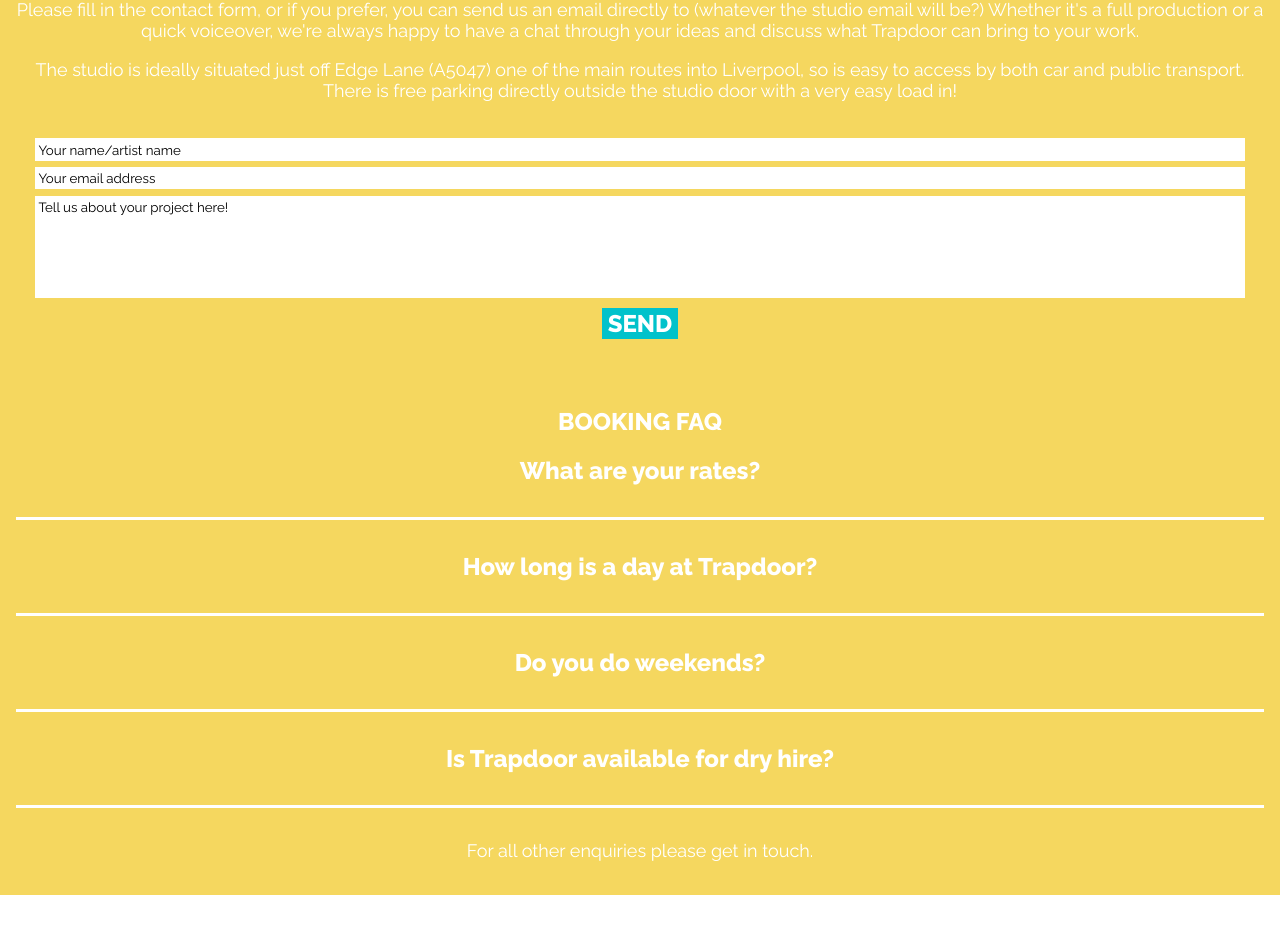
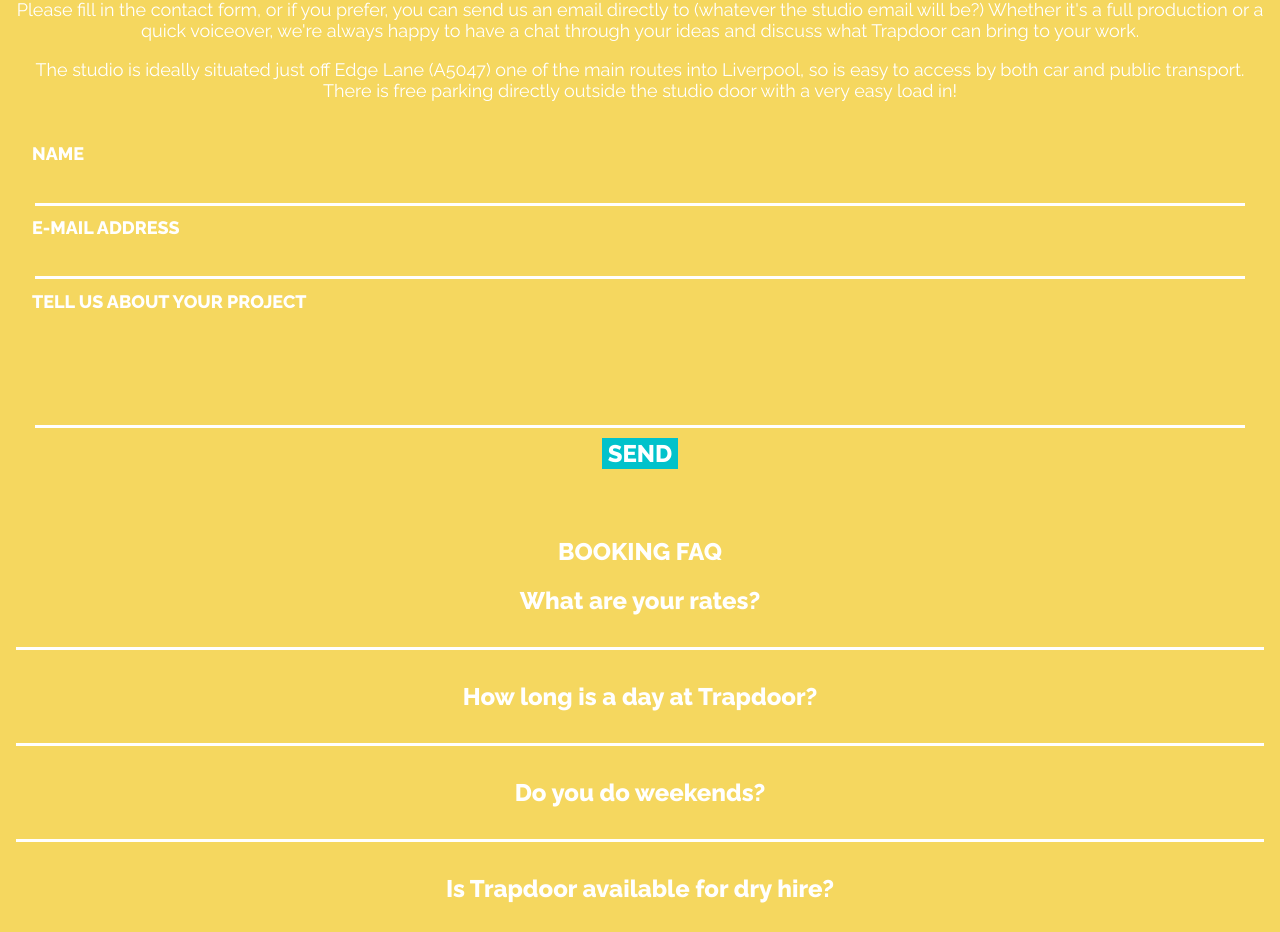
Before and after one commit to scoupar/trapdoor-studios, a Next.js app: page /book in a window 1280 px wide. Shown: the part 860-1792 px from the top of the page. Before the commit the page ends 1755 px from the top, so only its background shows below. Built offline with nearby package versions, Linux system fonts and the light colour scheme.

Commit message:
changed contact form

```diff
--- a/components/Contact.js
+++ b/components/Contact.js
@@ -34,18 +34,10 @@ const Contact = () => {
               action="https://formsubmit.co/scott.coupar@googlemail.com"
               method="POST"
             >
-              <input
-                type="text"
-                name="name"
-                placeholder="Your name/artist name"
-                required
-              />
-              <input
-                type="email"
-                name="email"
-                placeholder="Your email address"
-                required
-              />
+              <label for="name">Name</label>
+              <input type="text" name="name" required />
+              <label for="email">E-mail Address</label>
+              <input type="email" name="email" required />
               <input type="hidden" name="_subject" value="New Message"></input>
 
               <input
@@ -53,13 +45,8 @@ const Contact = () => {
                 name="_next"
                 value="https://localhost:3000/blah"
               />
-              <textarea
-                name="message"
-                placeholder="Tell us about your project here!"
-                required
-                cols="4"
-                rows="6"
-              />
+              <label for="message">Tell us about your project</label>
+              <textarea name="message" required cols="4" rows="6" />
               <button id="submit-button" type="submit">
                 Send
               </button>
--- a/styles/globals.css
+++ b/styles/globals.css
@@ -222,8 +222,8 @@ nav a:hover {
 
 .logocontainer {
   position: absolute;
-  max-width: 40%;
-  max-height: 40%;
+  max-width: 30%;
+  max-height: 30%;
   top: 3.5%;
   left: 50%;
   overflow: visible;
@@ -515,21 +515,35 @@ form {
 
 /* contact form */
 
+label {
+  padding-bottom: 0.5rem;
+  padding-top: 0.5rem;
+  color: white;
+  font-family: Raleway;
+  text-transform: uppercase;
+  font-size: large;
+  font-weight: 900;
+}
 input {
   border: none;
+  background: transparent;
+  border-bottom: 3px solid white;
   margin: 0.2rem;
   color: black;
   font-family: raleway;
+  font-size: large;
   padding: 0.2rem;
   outline: none;
 }
 
 input:focus {
-  border: 2px solid #ff581a;
+  border: 2px solid #01c2cb;
 }
 
 textarea {
   border: none;
+  background: transparent;
+  border-bottom: 3px solid white;
   margin: 0.2rem;
   color: black;
   font-family: raleway;
@@ -539,7 +553,7 @@ textarea {
 }
 
 textarea:focus {
-  border: 2px solid #ff581a;
+  border: 2px solid #01c2cb;
 }
 
 #submit-button {
```
